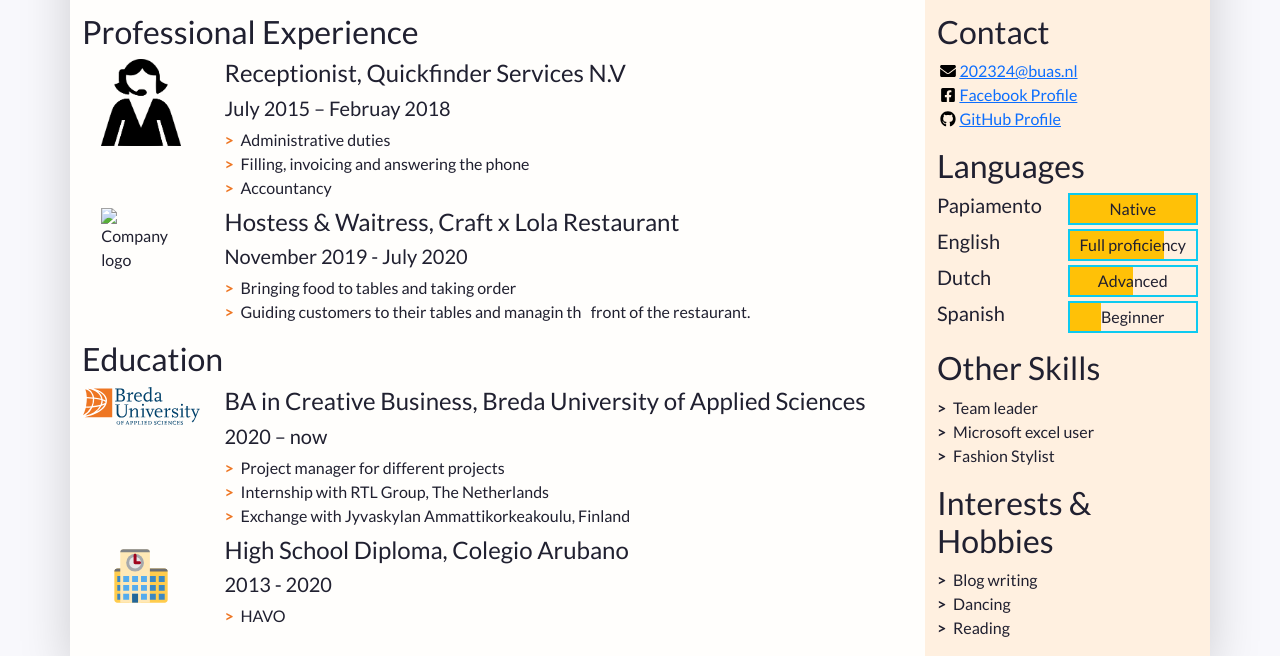
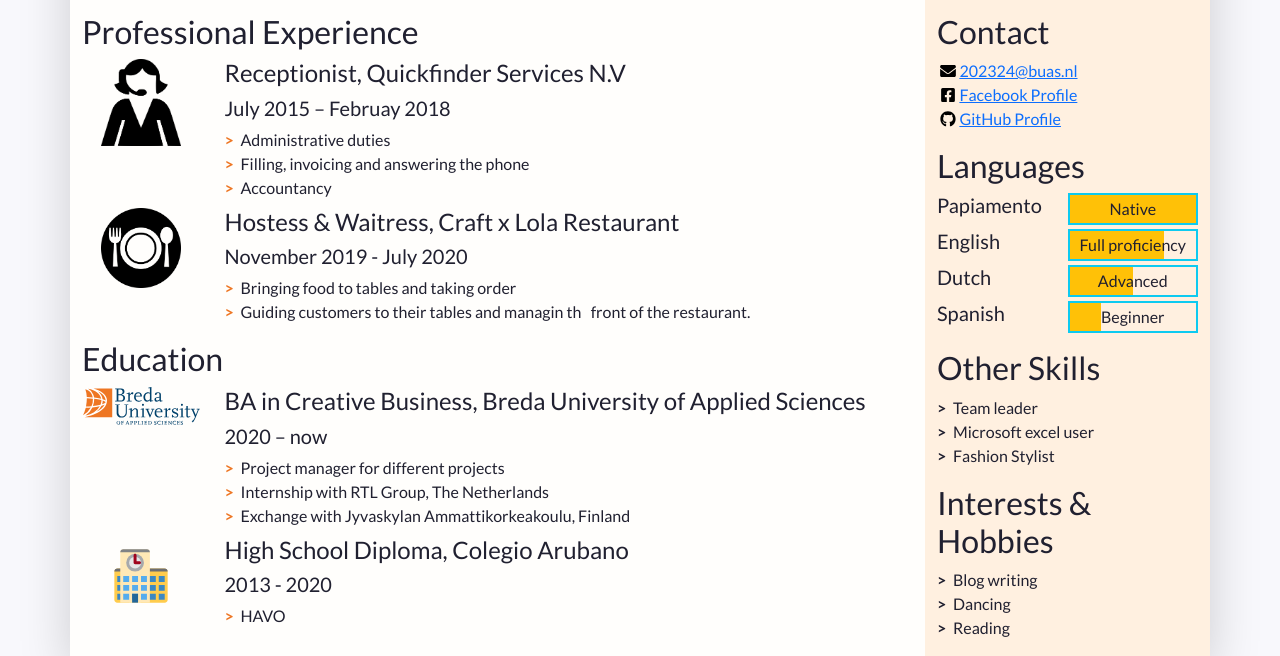
Before and after one commit to JazlynPhillip/JazlynPhillipCV, a plain HTML site: page index.html in a window 1280 px wide. Shown: the part 184-840 px from the top of the page. Drawn offline with nearby package versions, Linux system fonts and the light colour scheme.

Commit message:
Update index.html

```diff
--- a/index.html
+++ b/index.html
@@ -104,7 +104,7 @@
               <li class="biography-item row mb-2">
                 <div class="logo-container col-3 col-sm-2 col-md-3 col-lg-2">
                 <!-- We're using a grid inside a grid so we can align logos and text -->
-                  <img class="biography-logo mw-100 d-block mx-auto" src="images/employers/Restaurant icon.png" alt="Company logo" width="80">
+                  <img class="biography-logo mw-100 d-block mx-auto" src="images/employers/Restauranticon.png" alt="Company logo" width="80">
                 </div>
                 <div class="biography-contents col-9 col-sm-10 col-md-9 col-lg-10">
                   <h4>Hostess &amp; Waitress, Craft x Lola Restaurant</h4>
```
